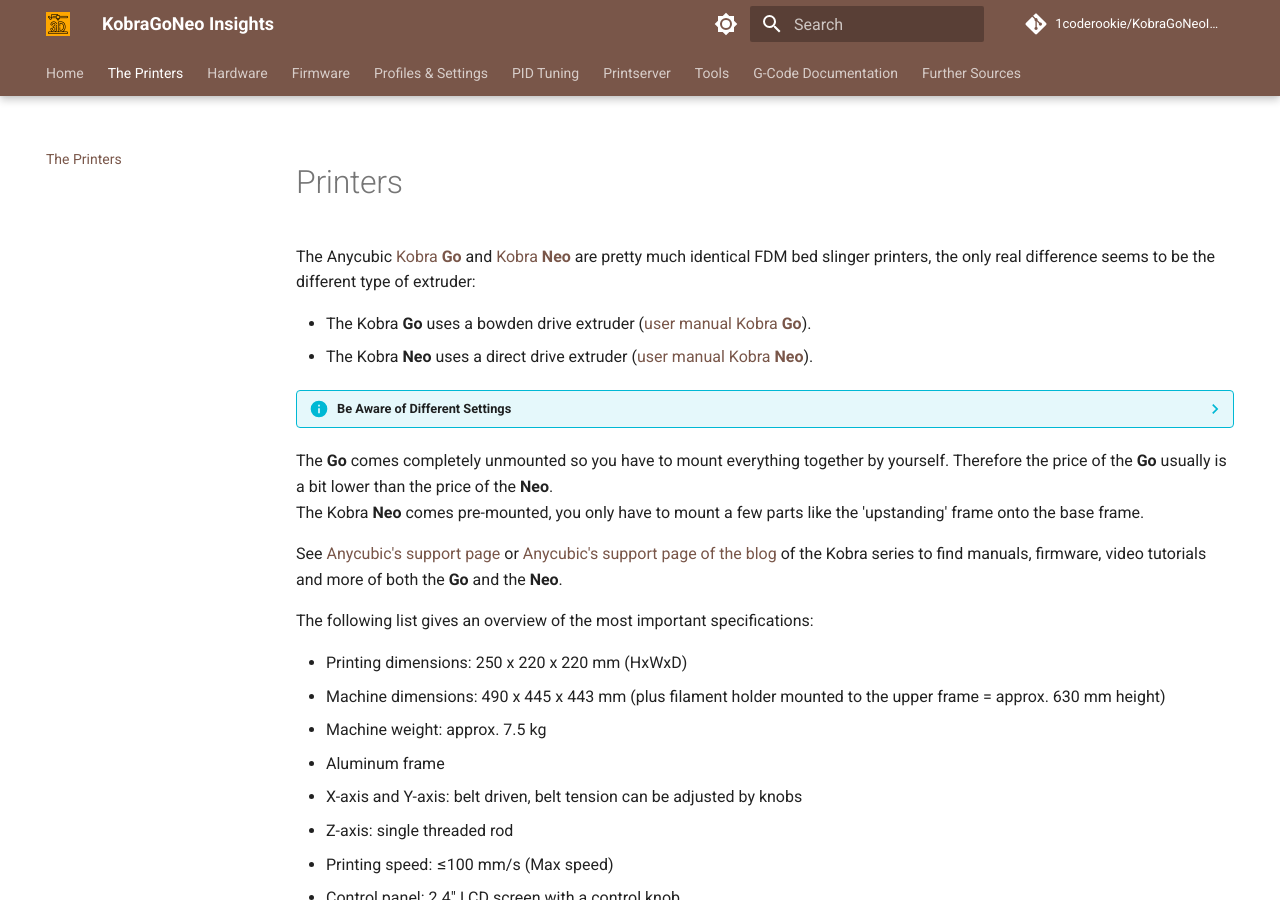
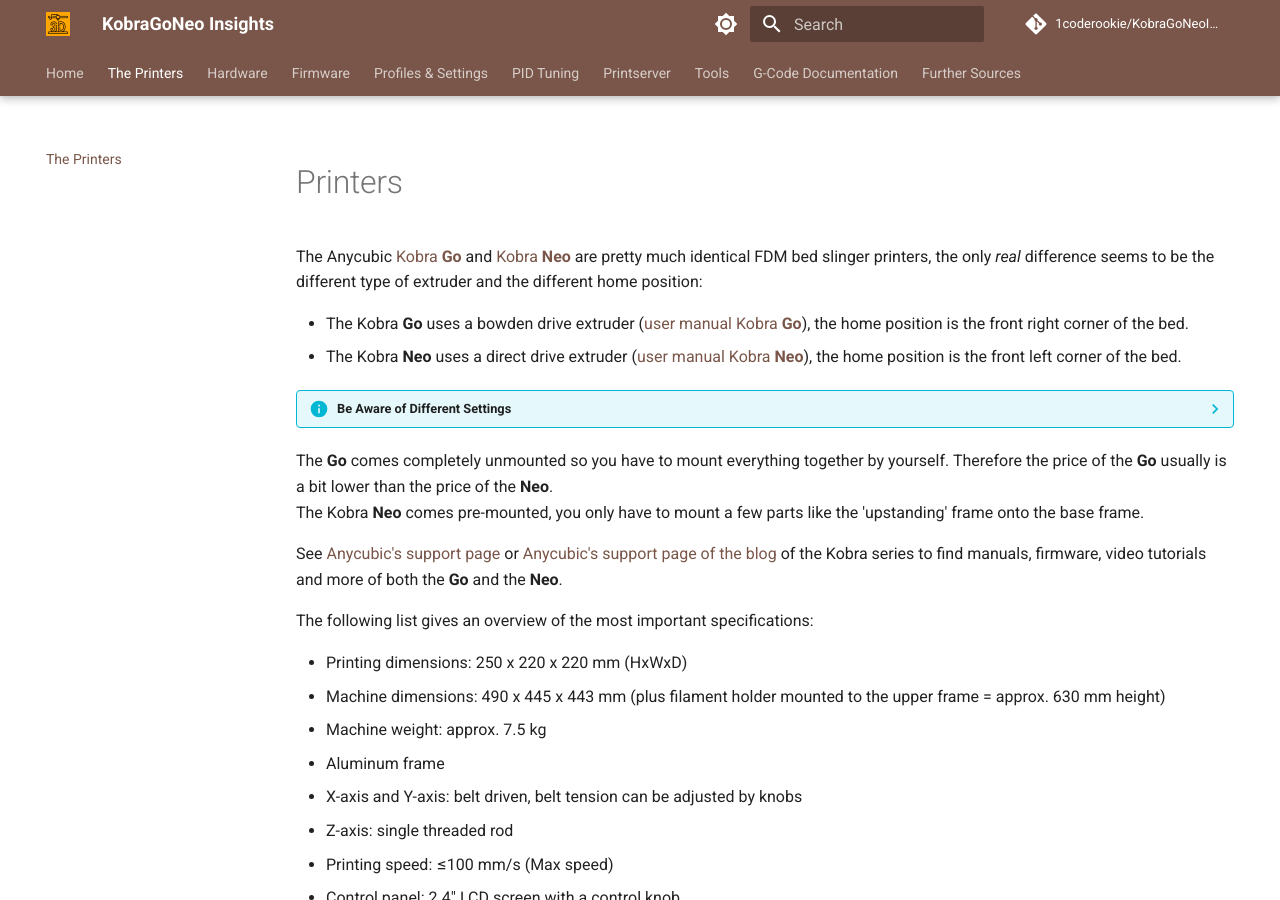
Before and after one commit to 1coderookie/KobraGoNeoInsights, an MkDocs documentation site: the page built from docs/printers.md, in a window 1280 px wide and 900 px high. Built offline with MkDocs 1.6.1 and Material for MkDocs 9.7.7, drawn with Linux system fonts in a browser that asks for light colours; comment, search, counter and statistics services are not loaded.

Commit message:
Update printers.md

```diff
--- a/docs/printers.md
+++ b/docs/printers.md
@@ -1,10 +1,10 @@
 <link rel=”manifest” href=”docs/manifest.webmanifest”>
 
 # Printers
-The Anycubic [Kobra **Go**](https://www.anycubic.com/collections/3d-printers/products/kobra-go) and [Kobra **Neo**](https://www.anycubic.com/collections/3d-printers/products/kobra-neo) are pretty much identical FDM bed slinger printers, the only real difference seems to be the different type of extruder:
+The Anycubic [Kobra **Go**](https://www.anycubic.com/collections/3d-printers/products/kobra-go) and [Kobra **Neo**](https://www.anycubic.com/collections/3d-printers/products/kobra-neo) are pretty much identical FDM bed slinger printers, the only *real* difference seems to be the different type of extruder and the different home position:
 
-- The Kobra **Go** uses a bowden drive extruder ([user manual Kobra **Go**](https://cdn.shopify.com/s/files/1/0245/5519/2380/files/Anycubic_Kobra_Go_User_Manual_221102_V0.0.4.pdf?v=1667812989)).
-- The Kobra **Neo** uses a direct drive extruder ([user manual Kobra **Neo**](https://cdn.shopify.com/s/files/1/0245/5519/2380/files/Anycubic_Kobra_Neo_20230109_V0.1.0_English.pdf?v=1673859391)).
+- The Kobra **Go** uses a bowden drive extruder ([user manual Kobra **Go**](https://cdn.shopify.com/s/files/1/0245/5519/2380/files/Anycubic_Kobra_Go_User_Manual_221102_V0.0.4.pdf?v=1667812989)), the home position is the front right corner of the bed.
+- The Kobra **Neo** uses a direct drive extruder ([user manual Kobra **Neo**](https://cdn.shopify.com/s/files/1/0245/5519/2380/files/Anycubic_Kobra_Neo_20230109_V0.1.0_English.pdf?v=1673859391)), the home position is the front left corner of the bed.
 
 ??? info "Be Aware of Different Settings"
 
```
